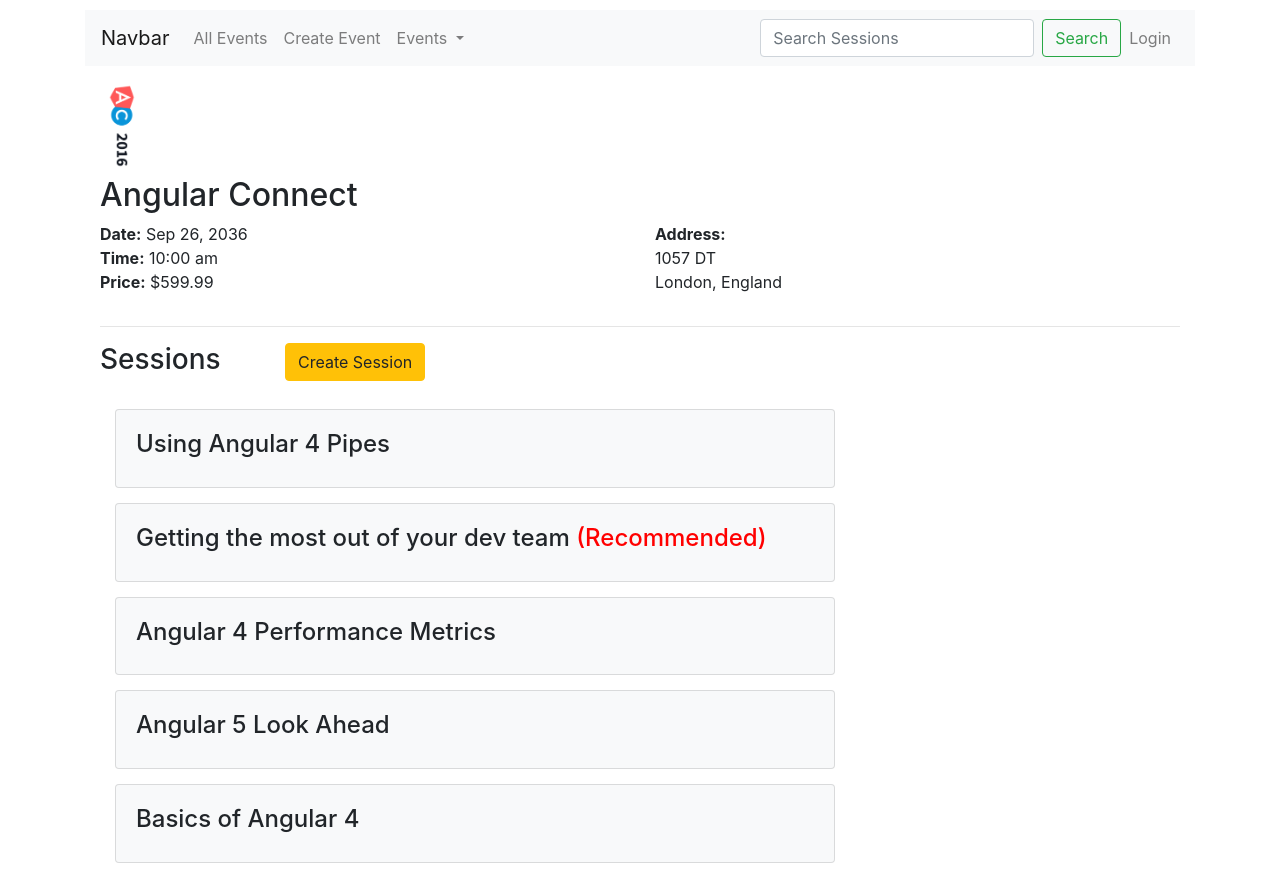
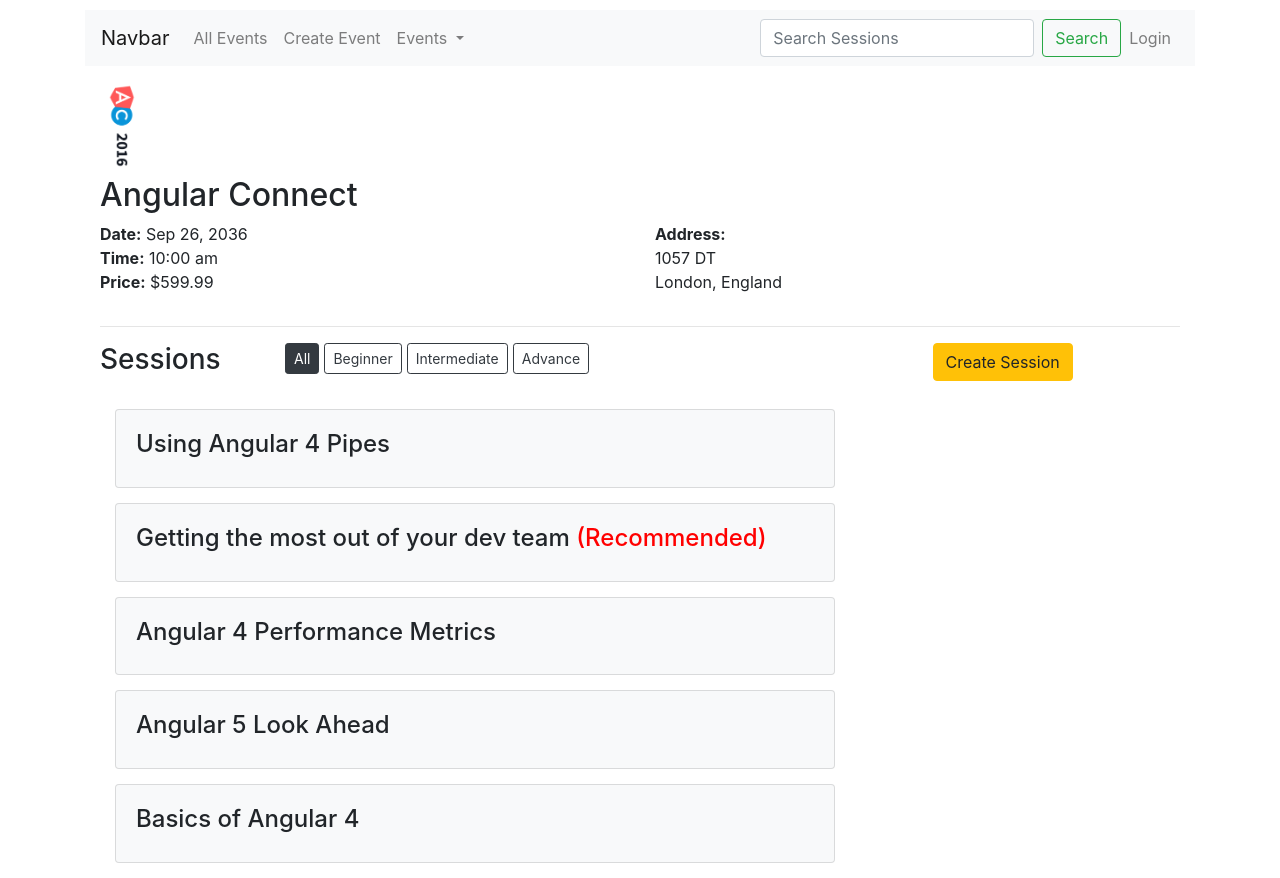
Before and after one commit to savitri26m/EventsApp, an Angular app: page /events/1 in a window 1280 px wide. Built offline with nearby package versions, Linux system fonts and the light colour scheme.

Commit message:
Added filter buttons

```diff
--- a/src/app/events/event-details/event-details.component.css
+++ b/src/app/events/event-details/event-details.component.css
@@ -1,3 +1,7 @@
 .event-image{
     height: 100px;
 }
+
+button{
+    margin-right: 5px;
+}
--- a/src/app/events/event-details/event-details.component.html
+++ b/src/app/events/event-details/event-details.component.html
@@ -27,14 +27,20 @@
         <div class="col-md-2">
             <h3>Sessions</h3>
         </div>
-        <div class="col-md-2 pull-right">
+        <div class="col-md-7">
+            <button class="btn btn-outline-dark btn-sm" [class.active]="filterBy === 'all'" (click)="filterBy = 'all' " >All</button>
+            <button class="btn btn-outline-dark btn-sm" [class.active]="filterBy === 'beginner'" (click)=" filterBy = 'beginner' " >Beginner</button>
+            <button class="btn btn-outline-dark btn-sm" [class.active]="filterBy === 'intermediate'" (click)=" filterBy = 'intermediate' " >Intermediate</button>
+            <button class="btn btn-outline-dark btn-sm" [class.active]="filterBy === 'advance'" (click)=" filterBy = 'advance' " >Advance</button>
+        </div>
+        <div class="col-md-2">
             <button class="btn btn-warning" type="button" (click)="addSession()" >Create Session </button>
         </div>
     </div>
     <br>
     <div class="col-md-10">
         <app-create-session (saveNewSession)="addNewSession($event)" (oncancelSession)="cancelAddSession()" *ngIf="ifSession"></app-create-session>
-        <app-session-list *ngIf="!ifSession" [sessions]="event?.sessions" ></app-session-list>
+        <app-session-list [filterBySession]="filterBy" *ngIf="!ifSession" [sessions]="event?.sessions" ></app-session-list>
     </div>
 
 </div>
--- a/src/app/events/event-details/event-details.component.ts
+++ b/src/app/events/event-details/event-details.component.ts
@@ -13,6 +13,7 @@
 
   event: IEvent;
   ifSession: boolean;
+  filterBy: string = 'all';
 
   constructor(private eventService: EventsListService,
           private route: ActivatedRoute) { }
--- a/src/app/events/session-list/session-list.component.html
+++ b/src/app/events/session-list/session-list.component.html
@@ -1,4 +1,4 @@
-<div class="row" style="margin-bottom: 15px; cursor: pointer;" *ngFor="let session of sessions">
+<div class="row" style="margin-bottom: 15px; cursor: pointer;" *ngFor="let session of visibleSessions">
     <div class="col-md-10">
         <div class="card bg-light">
             <app-collapsable-well>
--- a/src/app/events/session-list/session-list.component.ts
+++ b/src/app/events/session-list/session-list.component.ts
@@ -1,4 +1,4 @@
-import { Component, OnInit, Input } from '@angular/core';
+import { Component, OnInit, Input, OnChanges } from '@angular/core';
 import { ISessions } from 'src/app/shared/event.model';
 
 @Component({
@@ -6,13 +6,35 @@
   templateUrl: './session-list.component.html',
   styleUrls: ['./session-list.component.css']
 })
-export class SessionListComponent implements OnInit {
+export class SessionListComponent implements OnInit, OnChanges {
 // getting array of sessions as input from eventsList
   @Input() sessions: ISessions[];
+  @Input() filterBySession: string;
+
+  visibleSessions: ISessions[] = [];
 
   constructor() { }
 
   ngOnInit(): void {
   }
 
+  ngOnChanges() {
+    // checking if session exists then only detect for changes
+    if(this.sessions){
+      this.filterSession(this.filterBySession);
+    }
+  }
+
+  filterSession(filter: string){
+    if(filter === 'all' ){
+      this.visibleSessions = this.sessions.slice(0);
+      console.log(this.visibleSessions);
+      console.log('test')
+    }else{
+      this.visibleSessions = this.sessions.filter(s => {
+        return s.level.toLocaleLowerCase() === filter
+      })
+    }
+
+  }
 }
```
